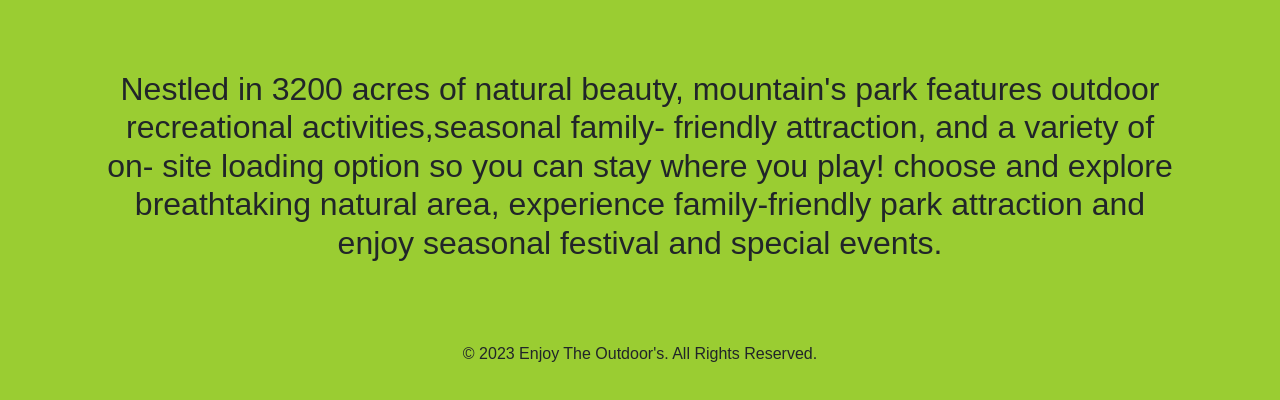
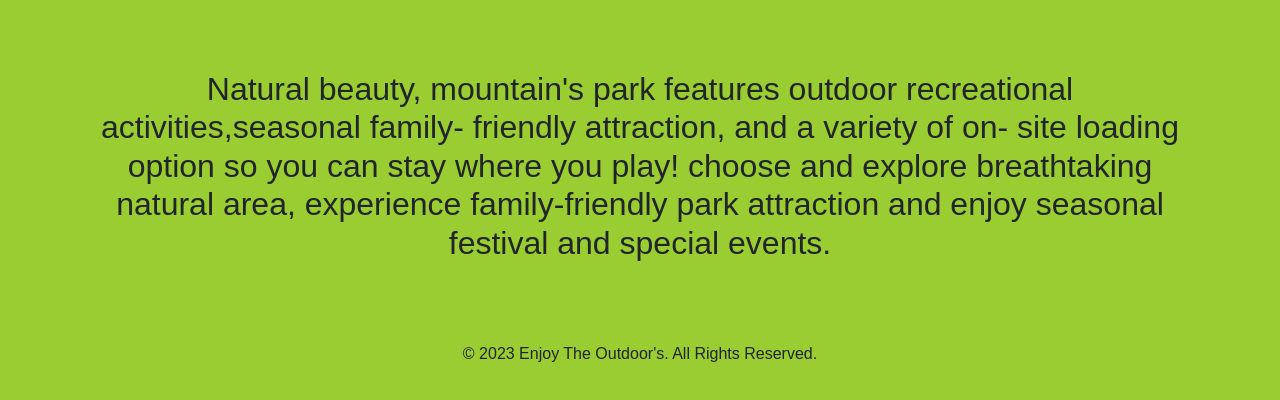
Before and after one commit to EshetEjigu/enjoy-the-outdoors, a plain HTML site: page index.html in a window 1280 px wide. Shown: the part 214-614 px from the top of the page. Drawn offline with nearby package versions, Linux system fonts and the light colour scheme.

Commit message:
Added README.md and some other stuff

```diff
--- a/index.html
+++ b/index.html
@@ -54,7 +54,7 @@
 
         </h1>
         <h2>
-            <P>Nestled in 3200 acres of natural beauty,
+            <P>Natural beauty,
                 mountain's park features outdoor
                 recreational activities,seasonal family-
                 friendly attraction, and a variety of on-
```
Also changed, not shown: 1 other file.
